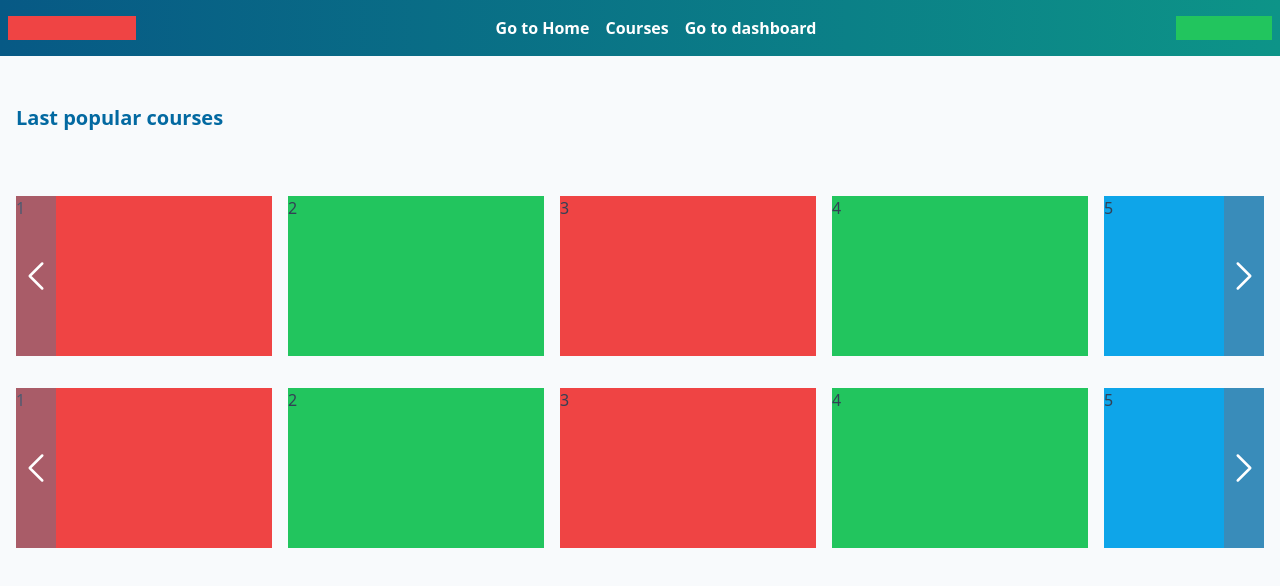
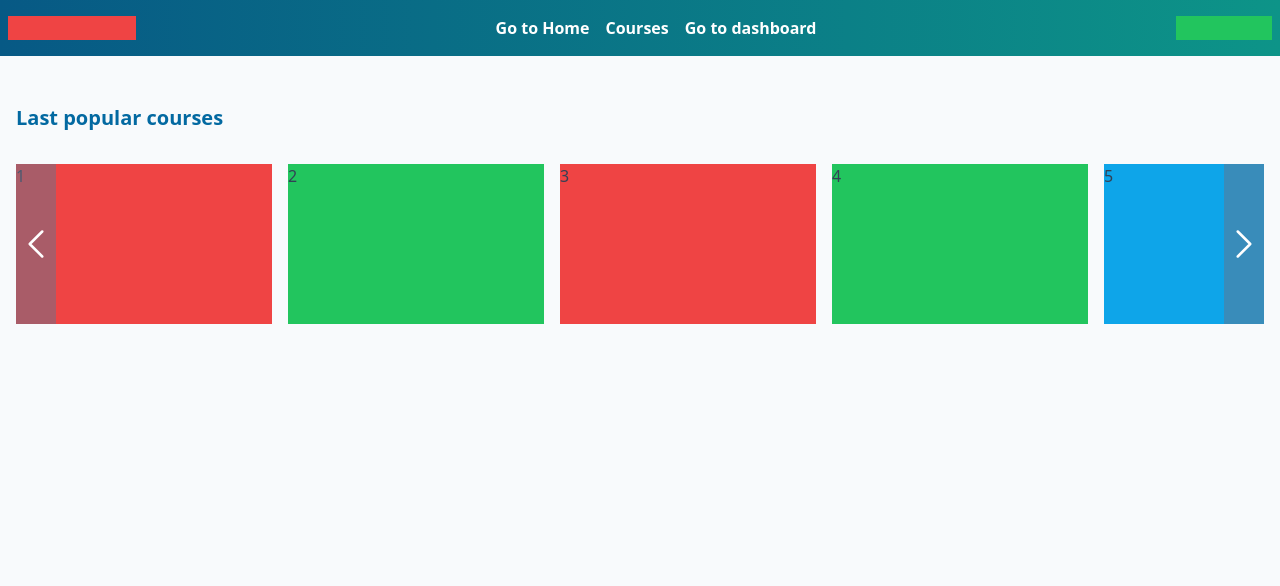
Before and after one commit to mthdht/learn, a Vue app: page /#/lessons in a window 1280 px wide. Shown: the top 586 px of the page. Built offline with nearby package versions, Linux system fonts and the light colour scheme.

Commit message:
start carousel component next action

```diff
--- a/src/components/Carousel.vue
+++ b/src/components/Carousel.vue
@@ -1,13 +1,6 @@
 <template>
   <section class="flex overflow-hidden gap-4 h-40 relative">
-    <div class="carousel-item shrink-0 w-64 bg-red-500">1</div>
-    <div class="carousel-item shrink-0 w-64 bg-green-500">2</div>
-    <div class="carousel-item shrink-0 w-64 bg-red-500">3</div>
-    <div class="carousel-item shrink-0 w-64 bg-green-500">4</div>
-    <div class="carousel-item shrink-0 w-64 bg-sky-500">5</div>
-    <div class="carousel-item shrink-0 w-64 bg-orange-500">6</div>
-    <div class="carousel-item shrink-0 w-64 bg-red-500">7</div>
-
+    <slot></slot>
     <div
       class="
         prev
@@ -37,6 +30,7 @@
         justify-center
         text-white
       "
+      @click="next"
     >
       <ChevronRightIcon></ChevronRightIcon>
     </div>
@@ -45,4 +39,32 @@
 
 <script setup>
 import { ChevronRightIcon, ChevronLeftIcon } from '@heroicons/vue/24/outline';
+import { computed, useSlots, onMounted, ref } from 'vue';
+
+const props = defineProps({
+  color: {
+    type: String,
+    default: 'gray',
+    validator(value) {
+      // The value must match one of these strings
+      return ['gray', 'red', 'orange', 'yellow', 'green', 'blue'].includes(
+        value
+      );
+    },
+  },
+  visibleItems: {
+    type: Number,
+    default: 5,
+  },
+});
+
+const currentItem = ref(0);
+
+function next() {
+  console.log('next');
+}
+
+onMounted(() => {
+  console.log(useSlots().default());
+});
 </script>
--- a/src/components/Lessons.vue
+++ b/src/components/Lessons.vue
@@ -3,7 +3,7 @@
     <div class="content">
       <h1 class="font-bold text-xl text-sky-700 py-8">Last popular courses</h1>
 
-      <section class="flex overflow-hidden gap-4 h-40 relative my-8">
+      <Carousel>
         <div class="carousel-item shrink-0 w-64 bg-red-500">1</div>
         <div class="carousel-item shrink-0 w-64 bg-green-500">2</div>
         <div class="carousel-item shrink-0 w-64 bg-red-500">3</div>
@@ -11,42 +11,7 @@
         <div class="carousel-item shrink-0 w-64 bg-sky-500">5</div>
         <div class="carousel-item shrink-0 w-64 bg-orange-500">6</div>
         <div class="carousel-item shrink-0 w-64 bg-red-500">7</div>
-
-        <div
-          class="
-            prev
-            h-40
-            bg-slate-500/50
-            w-10
-            absolute
-            left-0
-            flex
-            items-center
-            justify-center
-            text-white
-          "
-        >
-          <ChevronLeftIcon></ChevronLeftIcon>
-        </div>
-        <div
-          class="
-            next
-            h-40
-            bg-slate-500/50
-            w-10
-            absolute
-            right-0
-            flex
-            items-center
-            justify-center
-            text-white
-          "
-        >
-          <ChevronRightIcon></ChevronRightIcon>
-        </div>
-      </section>
-
-      <Carousel></Carousel>
+      </Carousel>
     </div>
   </main>
 </template>
```
